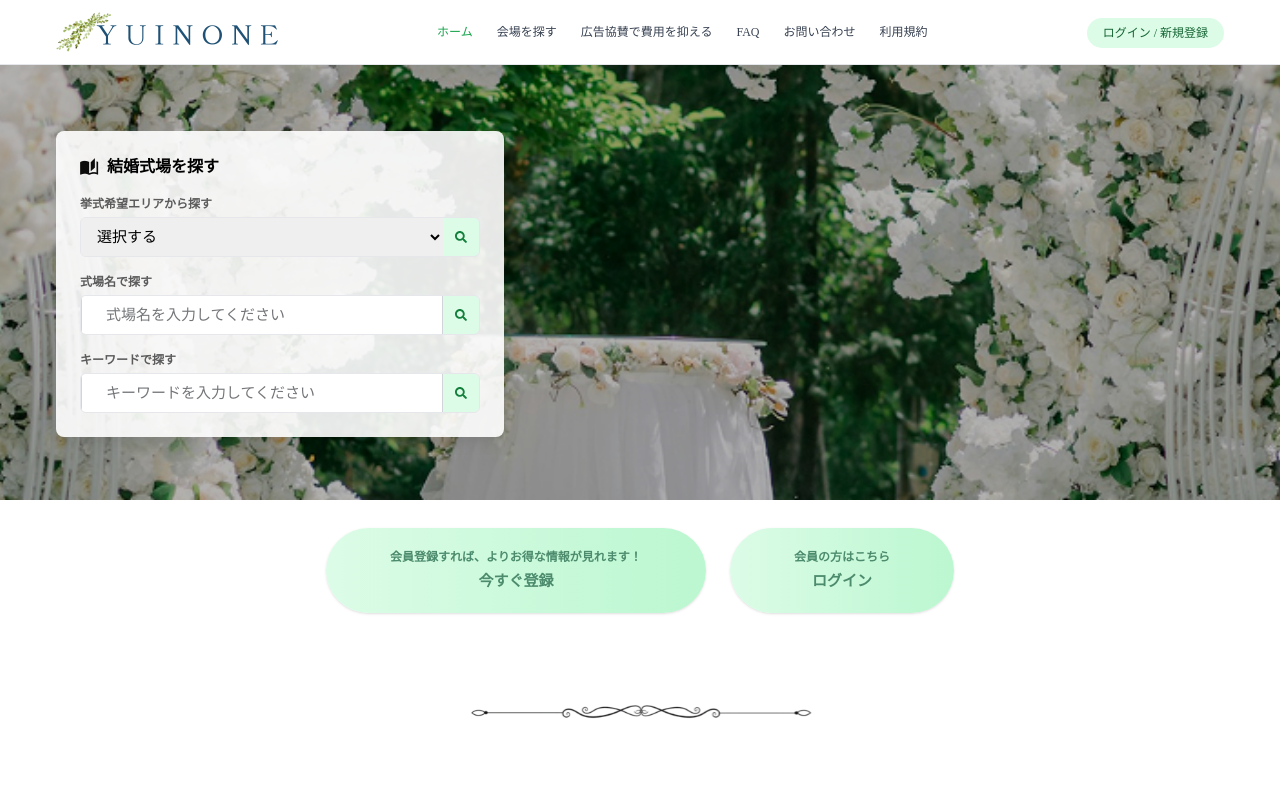
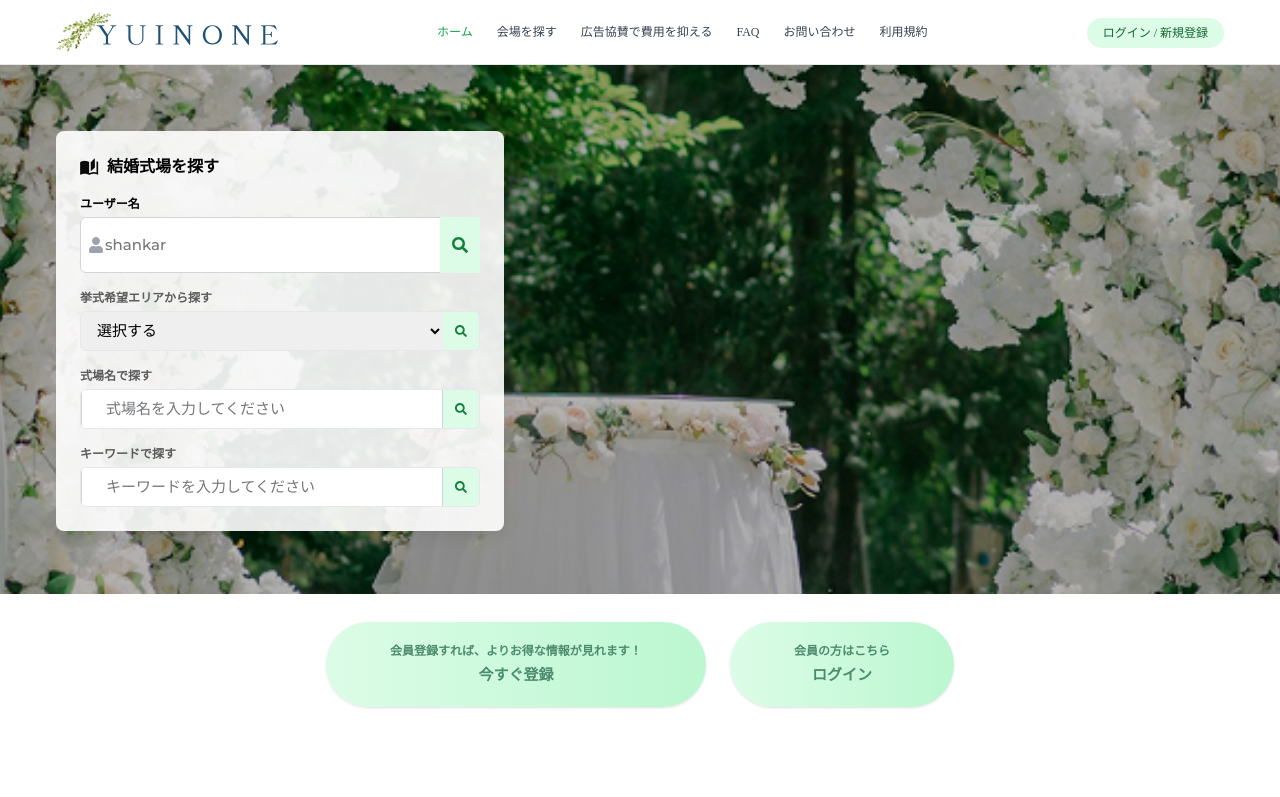
Before and after one commit to neraindai/yuin, a React (Vite) app: page / in a window 1280 px wide. Shown: the top 797 px of the page. Built offline with nearby package versions, Linux system fonts and the light colour scheme.

Commit message:
feat(search-section): add input icon asset and update SearchSection component

```diff
--- a/src/components/SearchSection/SearchSection.jsx
+++ b/src/components/SearchSection/SearchSection.jsx
@@ -1,4 +1,4 @@
-import { FaSearch } from "react-icons/fa";
+import { FaSearch, FaUser } from "react-icons/fa";
 import { books } from "../../assets";
 
 export default function SearchSection() {
@@ -8,6 +8,36 @@ export default function SearchSection() {
         <img src={books} alt="books-icon" />
         <span> 結婚式場を探す</span>
       </h2>
+
+      <form action="">
+        <ul>
+          <li className="mb-4">
+            {/* Label */}
+            <label className="text-black text-[12px] font-zen font-bold block mb-1">
+              ユーザー名
+            </label>
+
+            {/* Input with icons */}
+            <div className="relative">
+              <input
+                type="text"
+                placeholder="shankar"
+                className="w-full h-full border border-[#ccc] pl-9 pr-9 outline-none rounded"
+              />
+
+              {/* Left icon */}
+              <span className="absolute left-2 top-1/2 -translate-y-1/2 text-gray-400">
+                <FaUser />
+              </span>
+
+              {/* Right icon */}
+              <span className="absolute right-0 top-1/2 -translate-y-1/2 bg-green-100 text-green-700 px-3 h-full flex items-center justify-center rounded-none">
+                <FaSearch />
+              </span>
+            </div>
+          </li>
+        </ul>
+      </form>
 
       <form className="space-y-4 text-sm">
         {/* Search by area */}
```
Also changed, not shown: src/assets/icons/inputicon.png (added).
